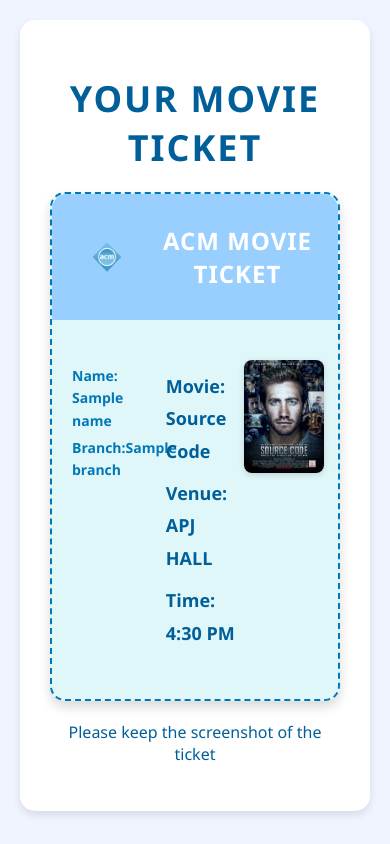
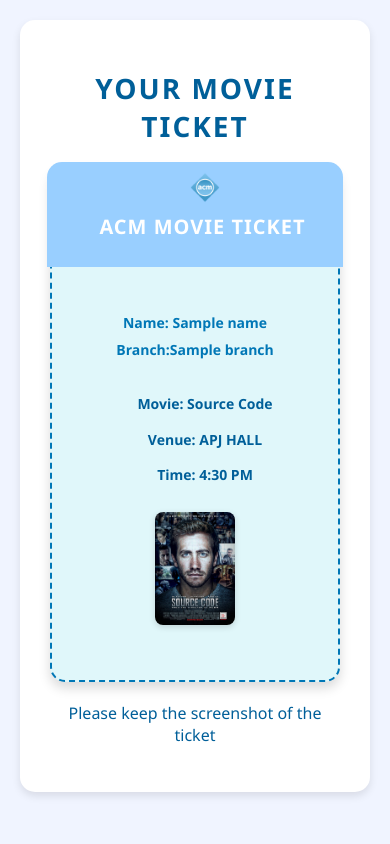
Before and after one commit to Aromal004/TicketBooking, a Django app: template templates/ticket.html in a window 390 px wide. Run offline with Django 5.2, Linux system fonts and the light colour scheme; the template is opened without the code that fills it: most values are stand-ins (such as "Sample title", 1, 10 or a date in 2020); some libraries are stand-ins or nearby versions.

Commit message:
responsive

```diff
--- a/static/css/styles.css
+++ b/static/css/styles.css
@@ -26,10 +26,12 @@
     text-transform: uppercase;
     letter-spacing: 2px;
 }
-.movie-name{
-    color:black;
+
+.movie-name {
+    color: black;
     font-weight: 400;
 }
+
 /* Ticket styling */
 .ticket {
     background-color: #e0f7fa;
@@ -84,6 +86,7 @@
     justify-content: space-between;
     padding: 20px 0;
     position: relative;
+    flex-wrap: wrap; /* Allow wrapping for smaller screens */
 }
 
 /* Left section: User details */
@@ -130,7 +133,6 @@
 }
 
 /* Button styling */
-/* Button styling */
 .button-container {
     display: flex;
     justify-content: center;
@@ -159,7 +161,6 @@
     box-shadow: 0 0 0 3px rgba(0, 119, 182, 0.5);
 }
 
-
 /* Input form styling */
 form {
     text-align: left;
@@ -187,3 +188,58 @@
     outline: none;
     box-shadow: 0 0 5px rgba(0, 119, 182, 0.5);
 }
+
+/* Responsive Styles */
+@media (max-width: 768px) {
+    .ticket-details {
+        flex-direction: column; /* Stack elements vertically on smaller screens */
+        align-items: center; /* Center items */
+    }
+
+    .left-section, .center-section, .right-section {
+        width: 100%; /* Full width for smaller screens */
+        text-align: center; /* Center text */
+        margin-bottom: 15px; /* Space between sections */
+    }
+
+    .ticket-header {
+        flex-direction: column; /* Stack logo and title */
+        align-items: center; /* Center items */
+    }
+
+    .ticket-header h2 {
+        margin-top: 10px; /* Add space above the title */
+    }
+
+    .button-container {
+        flex-direction: column; /* Stack button on smaller screens */
+        margin-top: 30px;
+    }
+
+    button {
+        width: 100%; /* Full width button */
+        max-width: none; /* Remove max-width on smaller screens */
+    }
+}
+
+@media (max-width: 480px) {
+    h1 {
+        font-size: 28px; /* Smaller heading on extra small screens */
+    }
+
+    .ticket {
+        padding: 15px; /* Reduce padding on smaller screens */
+    }
+
+    .ticket-header h2 {
+        font-size: 20px; /* Smaller title */
+    }
+
+    .left-section p, .center-section p {
+        font-size: 14px; /* Smaller text for user and movie details */
+    }
+
+    button {
+        padding: 10px; /* Smaller padding for buttons */
+    }
+}
```
